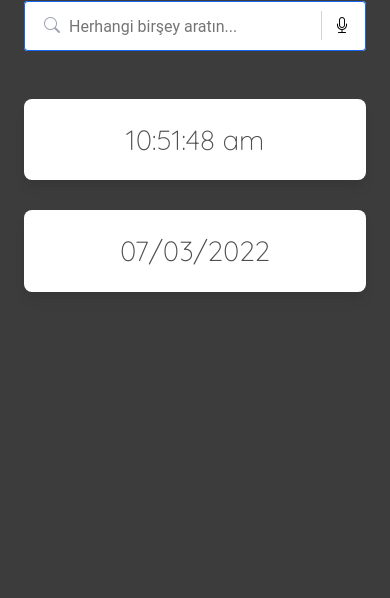
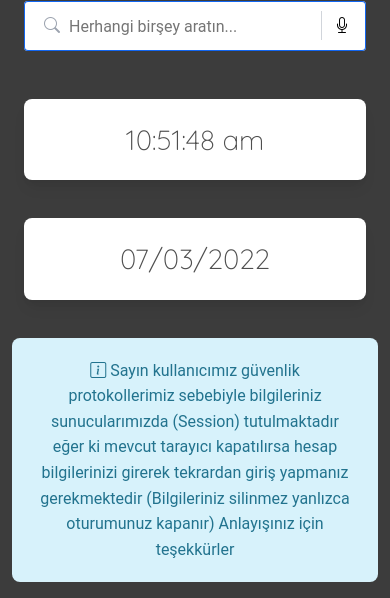
Before and after one commit to 2qke/Loli-Search, a PHP site: page /index.php in a window 390 px wide. Shown: the part 254-852 px from the top of the page. Before the commit the page ends 546 px from the top, so only its background shows below. Run offline with PHP 8.4, Linux system fonts and the light colour scheme; the visitor is signed in with stand-in values (Sample User, id 1); some libraries are stand-ins or nearby versions; some web fonts are replaced.

Commit message:
Update 0.6.1

```diff
--- a/index.php
+++ b/index.php
@@ -123,14 +123,14 @@ session_start();
             </script>
             <!--Tarih - Saat card-->
             <div class="col-md-2" style="margin-left: -20px;"></div>
-            <div class="col-sm-4" id="card1">
+            <div class="col-sm-4 mb-2" id="card1">
                 <div class="card">
                     <div class="card-body">
                         <h1 class="card-text fontlu" id="time"></h1>
                     </div>
                 </div>
             </div>
-            <div class="col-sm-4">
+            <div class="col-sm-4 mb-2">
                 <div class="card">
                     <div class="card-body">
                         <h1 class="card-text fontlu"><?php echo date('d/m/Y'); ?></h1>
@@ -138,7 +138,14 @@ session_start();
                 </div>
             </div>
         </div>
+        <?php
+        if(isset($_SESSION['isim'])){
+            echo '<div class="row align-items-center justify-content-center"><div class="alert alert-info col-md-7 text-center" role="alert"><i class="bi bi-info-square"></i> Sayın kullanıcımız güvenlik protokollerimiz sebebiyle bilgileriniz sunucularımızda (Session) tutulmaktadır eğer ki mevcut tarayıcı kapatılırsa hesap bilgilerinizi girerek tekrardan giriş yapmanız gerekmektedir (Bilgileriniz silinmez yanlızca oturumunuz kapanır) Anlayışınız için teşekkürler </div>
+                    </div> ';
+        }
+        ?>
     </div>
+
         <!--Kayit - Giriş modal-->
         <div class="modal fade" id="modalKayit" data-bs-backdrop="static" data-bs-keyboard="false" tabindex="-1" aria-labelledby="staticBackdropLabel" aria-hidden="true">
             <div class="modal-dialog">
```
